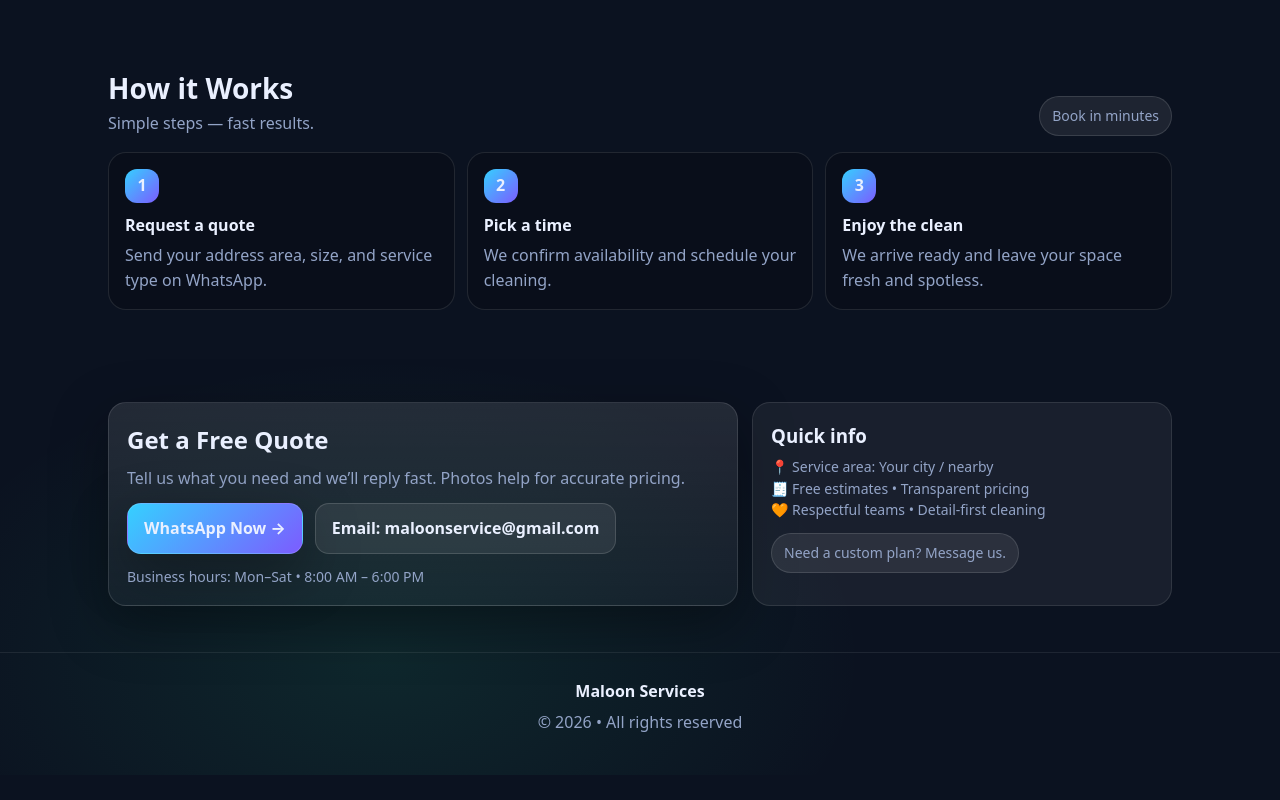
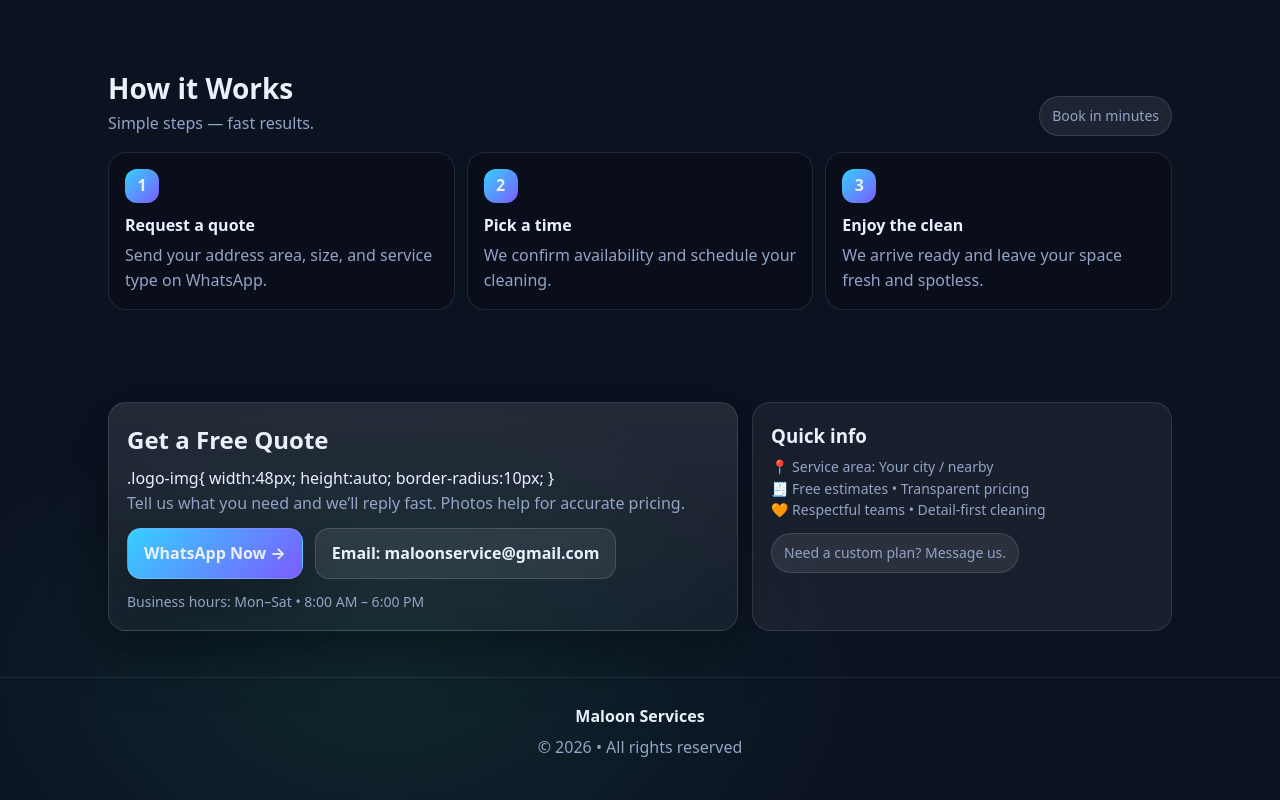
Before and after one commit to maloonservice-cloud/web-maloon, a plain HTML site: page index.html in a window 1280 px wide. Shown: the part 1555-2355 px from the top of the page. Before the commit the page ends 2330 px from the top, so only its background shows below. Drawn offline with Linux system fonts and the light colour scheme.

Commit message:
Update index.html

```diff
--- a/index.html
+++ b/index.html
@@ -441,7 +441,12 @@
   <section id="contact">
     <div class="container contact-wrap">
       <div class="contact-card">
-        <h2 style="margin:0 0 8px">Get a Free Quote</h2>
+        <h2 style="margin:0 0 8px">Get a Free Quote</h2>.logo-img{
+  width:48px;
+  height:auto;
+  border-radius:10px;
+}
+
         <p style="margin:0 0 12px">
           Tell us what you need and we’ll reply fast. Photos help for accurate pricing.
         </p>
```
